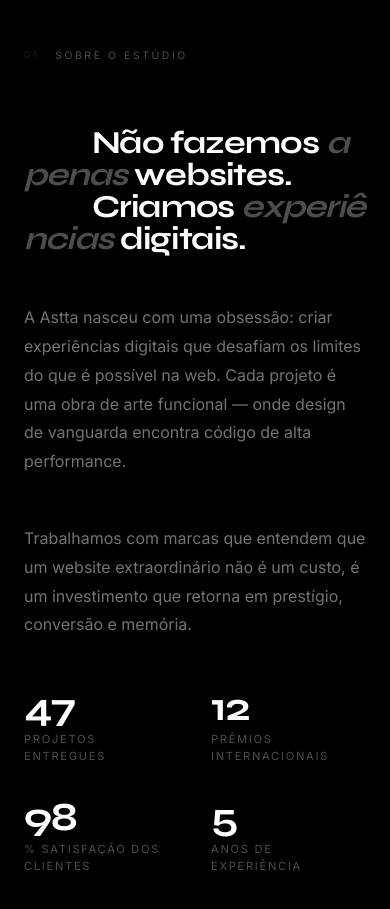
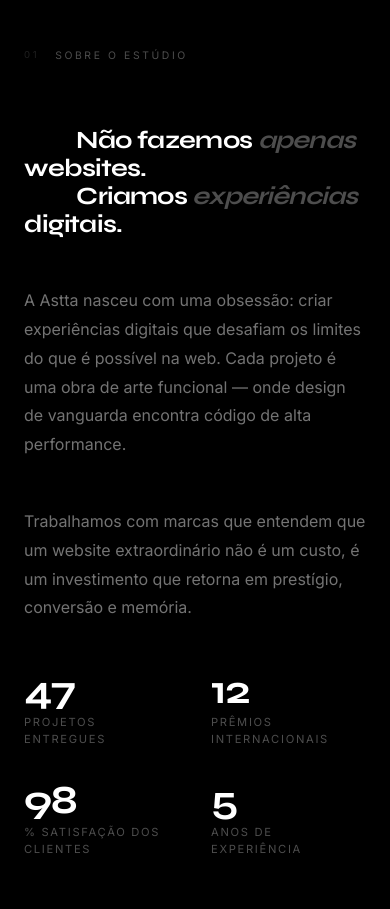
Before and after one commit to maiaraphael/astta, a website: page index.html in a window 390 px wide. Shown: the part 1020-1929 px from the top of the page. Drawn offline with nearby package versions, Linux system fonts and the light colour scheme.

Commit message:
fix: about title word-break on mobile

```diff
--- a/src/input.css
+++ b/src/input.css
@@ -525,16 +525,20 @@ nav {
 
 .about-title {
   font-family: var(--font-display);
-  font-size: var(--text-section);
+  font-size: clamp(1.55rem, 4.5vw, 4.5rem);
   font-weight: 700;
-  line-height: 1;
+  line-height: 1.12;
   letter-spacing: -0.03em;
   color: #fff;
+  word-break: break-word;
+  overflow-wrap: break-word;
+  hyphens: auto;
 }
 
 .about-title em {
   font-style: italic;
   color: rgba(255,255,255,0.3);
+  white-space: nowrap;
 }
 
 .about-right {
```
Also changed, not shown: dist/output.css.
